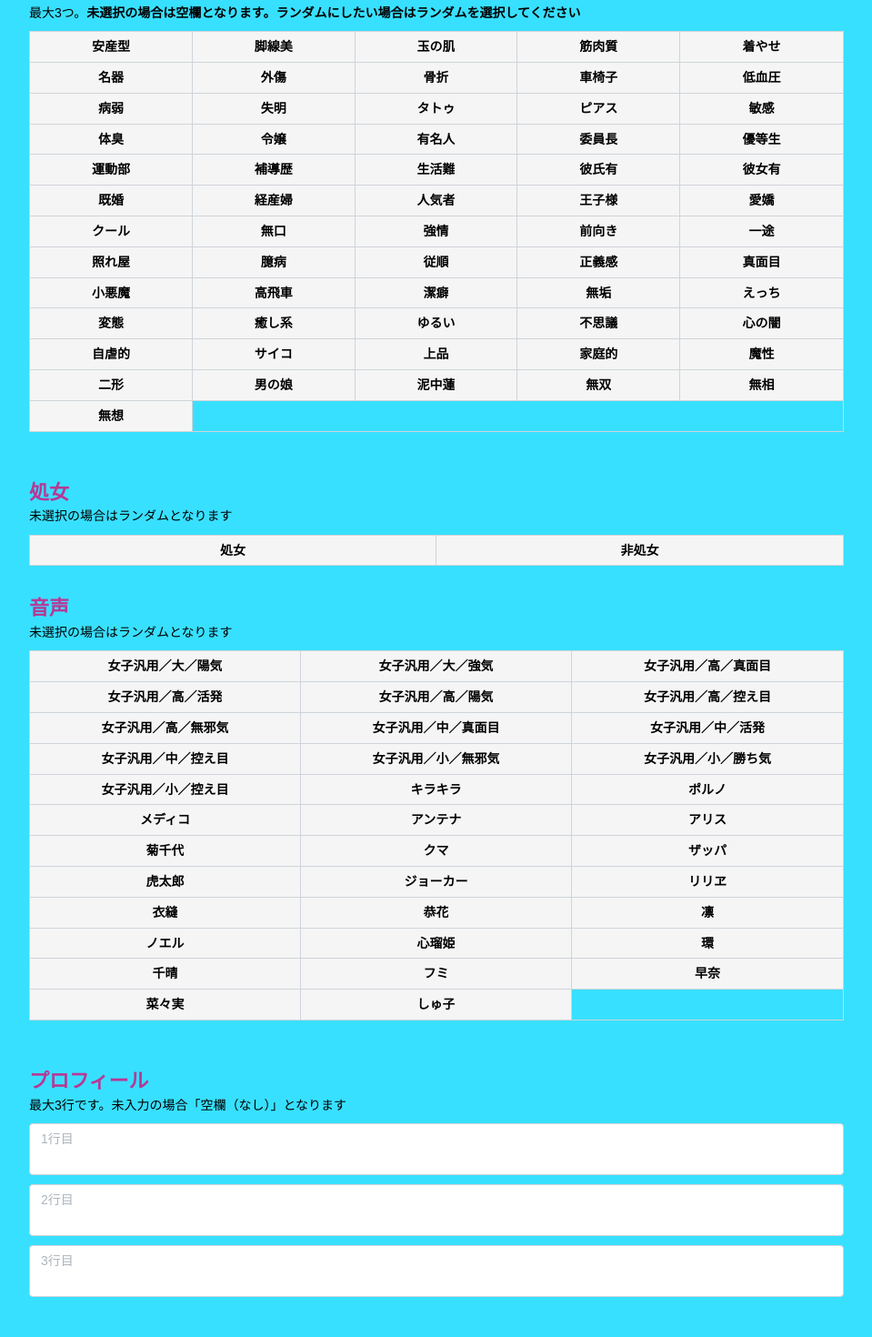
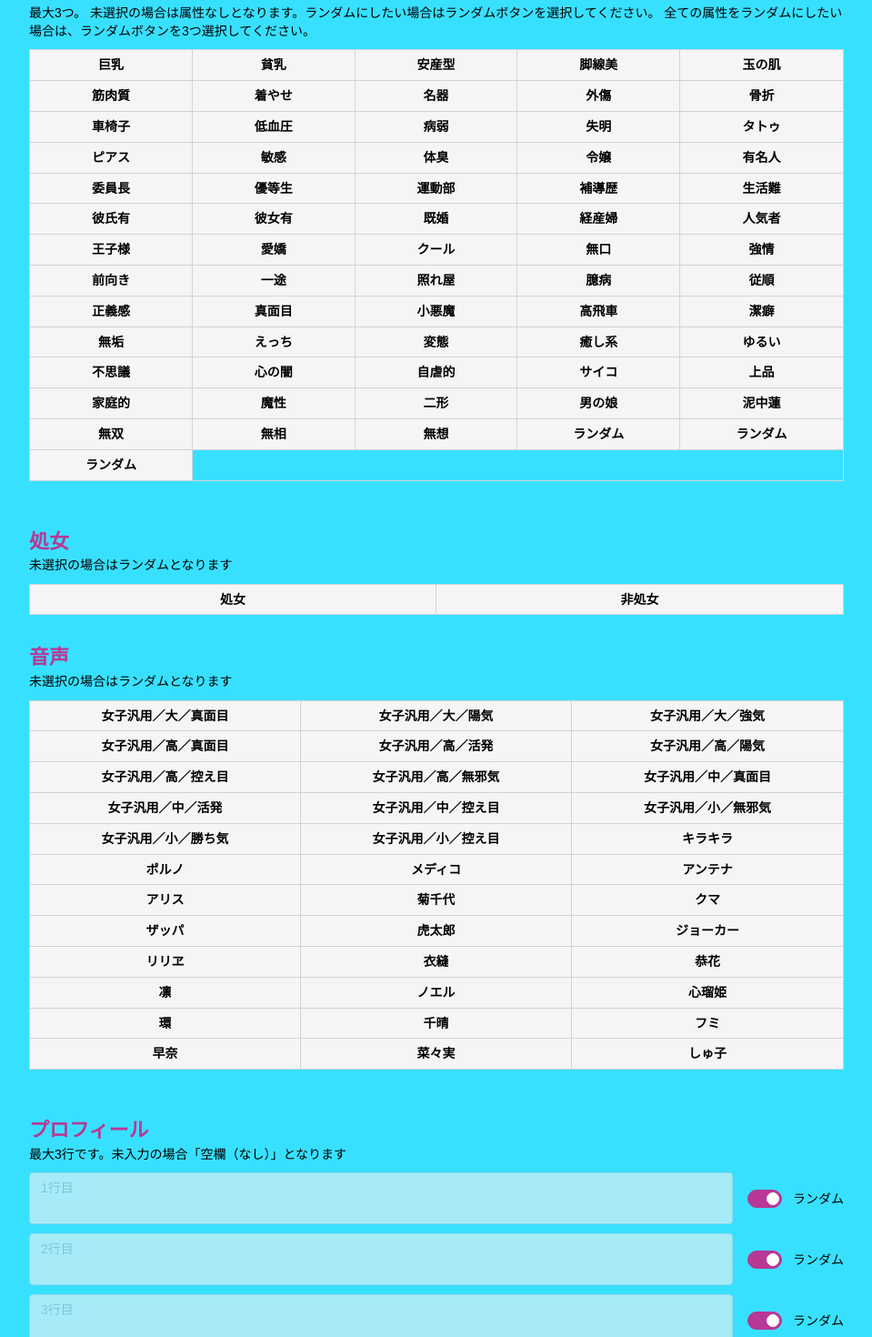
Before and after one commit to darkeroticism/dark-game-character-editor, a React (Vite) app: page / in a window 1280 px wide. Shown: the part 940-2410 px from the top of the page at 91% size, without its empty margins (160-1119 px from the left). Built offline with nearby package versions, Linux system fonts and the light colour scheme.

Commit message:
👔 ランダムと設定なしの扱いが曖昧だったり、設定できなかったりしたので調整

```diff
--- a/src/DohnaDohna/StateToIniConverter.ts
+++ b/src/DohnaDohna/StateToIniConverter.ts
@@ -14,12 +14,21 @@ const formatAttributeRows = (
   fieldName: string,
   undefinedValue: null
 ): string => {
-  return attributes.every((attr) => attr === undefinedValue)
-    ? Array(3).fill(`${fieldName}=`).join('\n')
-    : attributes
-        .filter((attr) => attr !== undefinedValue)
-        .map((attr) => `${fieldName}=${attr}`)
-        .join('\n');
+  // 全ての属性がnullまたは「ランダム」の場合、属性行を出力しない（ランダム設定）
+  if (attributes.every((attr) => attr === undefinedValue || attr === 'ランダム')) {
+    return '';
+  }
+
+  // 属性が選択されている場合（nullでない、かつ「ランダム」でない属性のみを出力）
+  const validAttributes = attributes.filter((attr) => attr !== undefinedValue && attr !== 'ランダム');
+
+  // 有効な属性がない場合は空欄（属性なし）を表現
+  if (validAttributes.length === 0) {
+    return Array(3).fill(`${fieldName}=`).join('\n');
+  }
+
+  // 有効な属性を出力
+  return validAttributes.map((attr) => `${fieldName}=${attr}`).join('\n');
 };
 
 // プロフィール配列からINI用の文字列を生成する関数
--- a/src/components/AttributeSelector.tsx
+++ b/src/components/AttributeSelector.tsx
@@ -7,46 +7,48 @@ export const AttributeSelector = ({
   attributes,
 }: {
   selectedAttributes: string[];
-  onChange: (value: string, index: number) => void;
+  onChange: (value: string | null, index: number) => void;
   attributes: string[];
 }) => {
-  // 属性の表示用配列
-  const displayAttributes = attributes.slice(2);
+  // 属性の表示用配列（ランダムを追加）
+  const displayAttributes = [...attributes, 'ランダム1', 'ランダム2', 'ランダム3'];
   const totalRows = Math.ceil(displayAttributes.length / 5);
+
+  // ランダム属性かどうかを判定
+  const isRandomAttribute = (attr: string | null): boolean =>
+    attr === 'ランダム1' || attr === 'ランダム2' || attr === 'ランダム3';
 
   // 属性の選択/選択解除を処理
   const handleAttributeClick = (attribute: string) => {
-    // 現在選択されている属性の配列（なし（空欄）を除く）
+    // 現在選択されている属性の配列
     const currentSelected = [...selectedAttributes];
 
     if (currentSelected.includes(attribute)) {
       // 選択解除
       const newSelected = currentSelected.filter((attr) => attr !== attribute);
 
-      // 新しい配列を作成（最大3つ）
-      const newAttributes = [...newSelected];
-      while (newAttributes.length < 3) {
-        newAttributes.push('なし（空欄）');
+      // 親コンポーネントに通知
+      // 選択されている属性を更新
+      for (let i = 0; i < 3; i++) {
+        if (i < newSelected.length) {
+          onChange(newSelected[i], i);
+        } else {
+          onChange(null, i);
+        }
       }
-
-      // 親コンポーネントに通知
-      newAttributes.forEach((attr, index) => {
-        onChange(attr, index);
-      });
     } else if (currentSelected.length < 3) {
       // 新しい属性を選択（最大3つまで）
       const newSelected = [...currentSelected, attribute];
 
-      // 新しい配列を作成（最大3つ）
-      const newAttributes = [...newSelected];
-      while (newAttributes.length < 3) {
-        newAttributes.push('なし（空欄）');
+      // 親コンポーネントに通知
+      // 選択されている属性を更新
+      for (let i = 0; i < 3; i++) {
+        if (i < newSelected.length) {
+          onChange(newSelected[i], i);
+        } else {
+          onChange(null, i);
+        }
       }
-
-      // 親コンポーネントに通知
-      newAttributes.forEach((attr, index) => {
-        onChange(attr, index);
-      });
     }
   };
 
@@ -58,17 +60,25 @@ export const AttributeSelector = ({
           const col = index % 5;
           const isLastRow = row === totalRows - 1;
           const isLastCol = col === 4;
+          const isRandom = isRandomAttribute(attribute);
+
+          // ランダム属性は通常の属性の後に表示
+          if (isRandom && index < attributes.length) {
+            return null;
+          }
 
           return (
-            <Grid.Col span={2.4} key={attribute}>
+            <Grid.Col span={2.4} key={`${attribute}-${index}`}>
               <SelectorButton
                 isSelected={selectedAttributes.includes(attribute)}
                 onClick={() => handleAttributeClick(attribute)}
-                isDisabled={selectedAttributes.length >= 3 && !selectedAttributes.includes(attribute)}
+                isDisabled={
+                  selectedAttributes.length >= 3 && !selectedAttributes.includes(attribute)
+                }
                 isLastCol={isLastCol}
                 isLastRow={isLastRow}
               >
-                {attribute}
+                {isRandom ? 'ランダム' : attribute}
               </SelectorButton>
             </Grid.Col>
           );
--- a/src/components/JinzaiForm.tsx
+++ b/src/components/JinzaiForm.tsx
@@ -22,31 +22,56 @@ const ProfileInput = ({
   onChange,
   index,
   placeholder,
+  isRandom,
+  onRandomChange,
 }: {
-  value: string;
+  value: string | null;
   onChange: (value: string, index: number) => void;
   index: number;
   placeholder: string;
+  isRandom: boolean;
+  onRandomChange: (isRandom: boolean, index: number) => void;
 }) => (
+  <Box mb="xs">
+    <Flex align="center" justify="space-between" mb={5}>
       <Textarea
         placeholder={placeholder}
-    value={value}
+        value={isRandom ? '' : value || ''}
         onChange={(e) => onChange(e.target.value, index)}
-    mb="xs"
+        disabled={isRandom}
         autosize
         minRows={2}
+        style={{ flex: 1 }}
       />
+      <Switch
+        label="ランダム"
+        checked={isRandom}
+        onChange={(event) => onRandomChange(event.currentTarget.checked, index)}
+        ml="md"
+      />
+    </Flex>
+  </Box>
 );
 
 export const JinzaiForm = ({ jinzai, onChange, attributes, voices }: JinzaiFormProps) => {
   // 属性変更ハンドラー
-  const handleAttributeChange = (value: string, index: number) => {
+  const handleAttributeChange = (value: string | null, index: number) => {
     onChange('attributes', value, index);
   };
 
   // プロフィール変更ハンドラー
   const handleProfileChange = (value: string, index: number) => {
     onChange('profile', value, index);
+  };
+
+  // プロフィールのランダム設定変更ハンドラー
+  const handleProfileRandomChange = (isRandom: boolean, index: number) => {
+    onChange('profile', isRandom ? null : '', index);
+  };
+
+  // プロフィールがランダム設定かどうかを判定
+  const isProfileRandom = (index: number): boolean => {
+    return jinzai.profile[index] === null;
   };
 
   // スライダーのスタイル
@@ -189,9 +214,8 @@ export const JinzaiForm = ({ jinzai, onChange, attributes, voices }: JinzaiFormP
           </Title>
           <Text size="sm">
             最大3つ。
-            <strong>
-              未選択の場合は空欄となります。ランダムにしたい場合はランダムを選択してください
-            </strong>
+            未選択の場合は属性なしとなります。ランダムにしたい場合はランダムボタンを選択してください。
+            全ての属性をランダムにしたい場合は、ランダムボタンを3つ選択してください。
           </Text>
         </Box>
         <AttributeSelector
@@ -223,7 +247,7 @@ export const JinzaiForm = ({ jinzai, onChange, attributes, voices }: JinzaiFormP
         </Box>
         <VoiceSelector
           selectedVoice={jinzai.voice}
-          onChange={(value) => onChange('voice', value || '')}
+          onChange={(value) => onChange('voice', value)}
           voices={voices}
         />
       </Box>
@@ -236,22 +260,28 @@ export const JinzaiForm = ({ jinzai, onChange, attributes, voices }: JinzaiFormP
           <Text size="sm">最大3行です。未入力の場合「空欄（なし）」となります</Text>
         </Box>
         <ProfileInput
-          value={jinzai.profile[0] || ''}
+          value={jinzai.profile[0]}
           onChange={handleProfileChange}
           index={0}
           placeholder="1行目"
+          isRandom={isProfileRandom(0)}
+          onRandomChange={handleProfileRandomChange}
         />
         <ProfileInput
-          value={jinzai.profile[1] || ''}
+          value={jinzai.profile[1]}
           onChange={handleProfileChange}
           index={1}
           placeholder="2行目"
+          isRandom={isProfileRandom(1)}
+          onRandomChange={handleProfileRandomChange}
         />
         <ProfileInput
-          value={jinzai.profile[2] || ''}
+          value={jinzai.profile[2]}
           onChange={handleProfileChange}
           index={2}
           placeholder="3行目"
+          isRandom={isProfileRandom(2)}
+          onRandomChange={handleProfileRandomChange}
         />
       </Box>
     </Stack>
--- a/src/components/VoiceSelector.tsx
+++ b/src/components/VoiceSelector.tsx
@@ -21,8 +21,8 @@ export const VoiceSelector = ({
     }
   };
 
-  // 音声の表示用配列（ランダムを除く）
-  const displayVoices = voices.slice(1);
+  // 音声の表示用配列
+  const displayVoices = voices;
   const totalRows = Math.ceil(displayVoices.length / 3);
 
   return (
```
Lines whose indentation alone changed are shown as unchanged.
